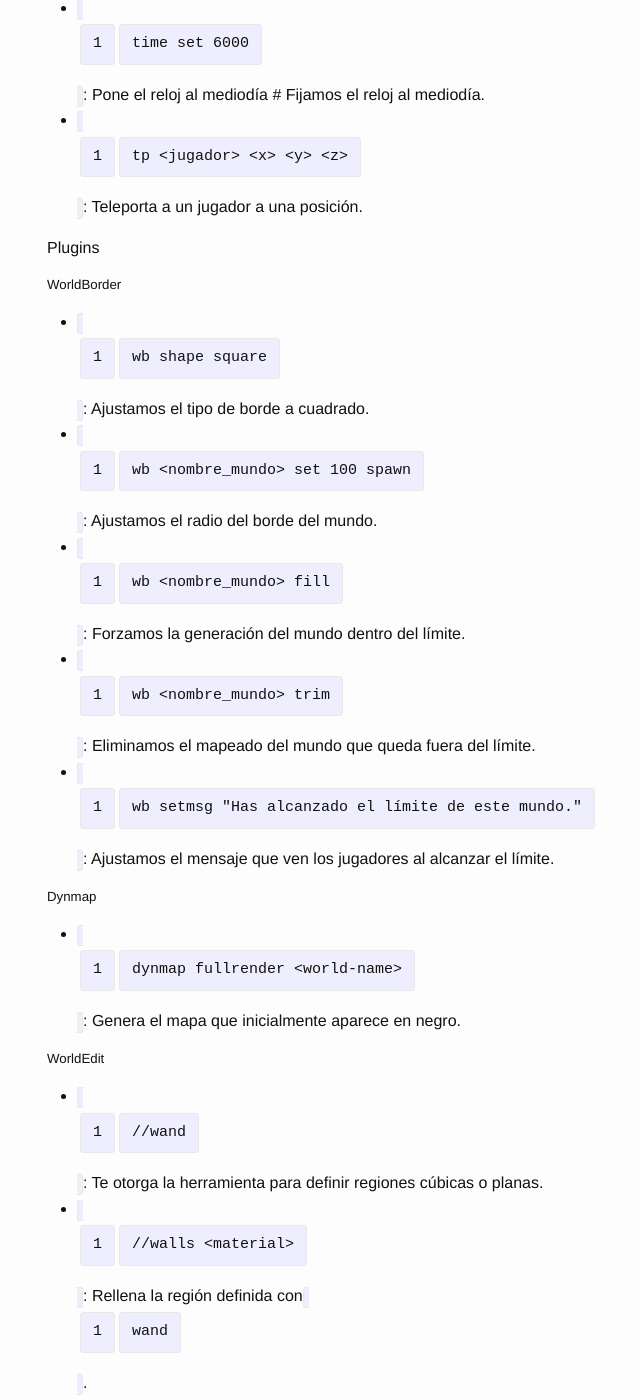
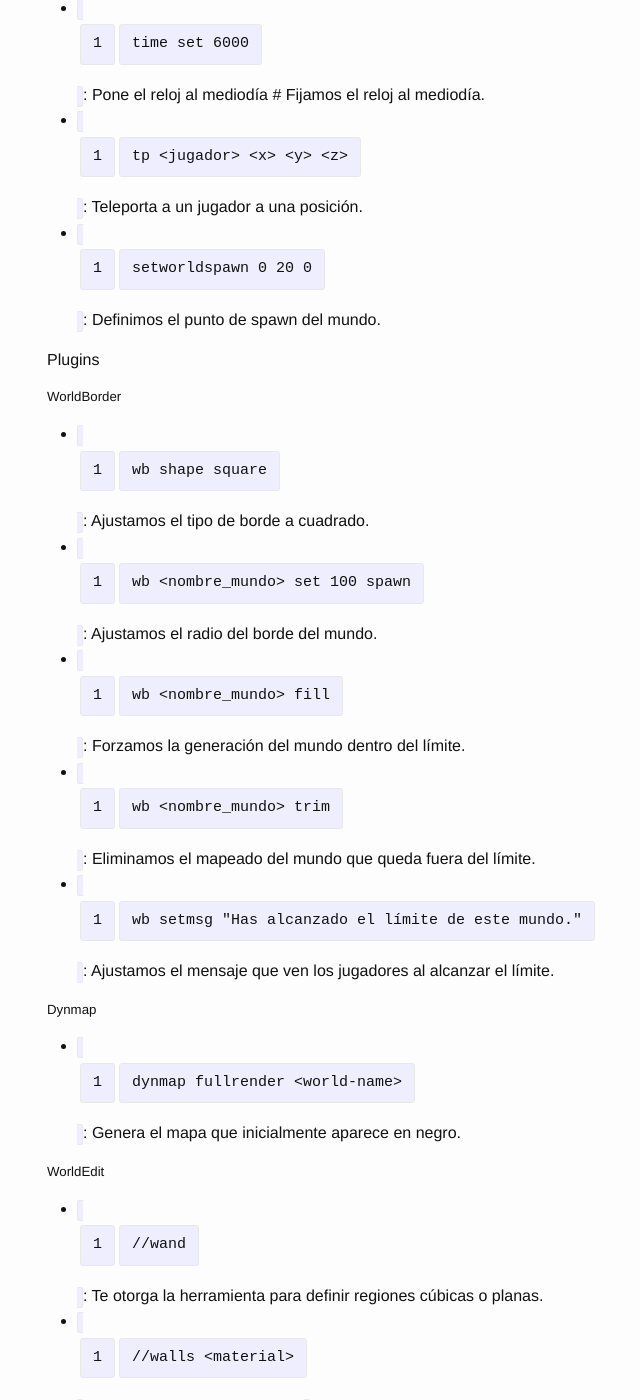
Before and after one commit to eduardofilo/eduardofilo.jekyll, a Jekyll site: the page built from proyectos/minecraft.md, in a window 1280 px wide and 1400 px high, scrolled down 3585 px. Shown: the whole window, without its empty margins (223-863 px from the left). Built offline with Jekyll 4.4.1, drawn with Linux system fonts in a browser that asks for light colours; Markdown is read by kramdown in place of the engine named in the settings; some of the changed text lies outside the part shown.

Commit message:
Cambio menor.

```diff
--- a/proyectos/minecraft.md
+++ b/proyectos/minecraft.md
@@ -150,6 +150,7 @@
 * `gamerule doDaylightCycle false`: Paramos el reloj.
 * `time set 6000`: Pone el reloj al mediodía # Fijamos el reloj al mediodía.
 * `tp <jugador> <x> <y> <z>`: Teleporta a un jugador a una posición.
+* `setworldspawn 0 20 0`: Definimos el punto de spawn del mundo.
 
 #### Plugins
 
@@ -168,7 +169,7 @@
 ##### WorldEdit
 
 * `//wand`: Te otorga la herramienta para definir regiones cúbicas o planas.
-* `//walls <material>`: Rellena la región definida con `wand`.
+* `//walls <material>`: Rellena la región definida con `wand` con el material indicado.
 
 ### Montaje de un mundo plano para talleres
 
```
